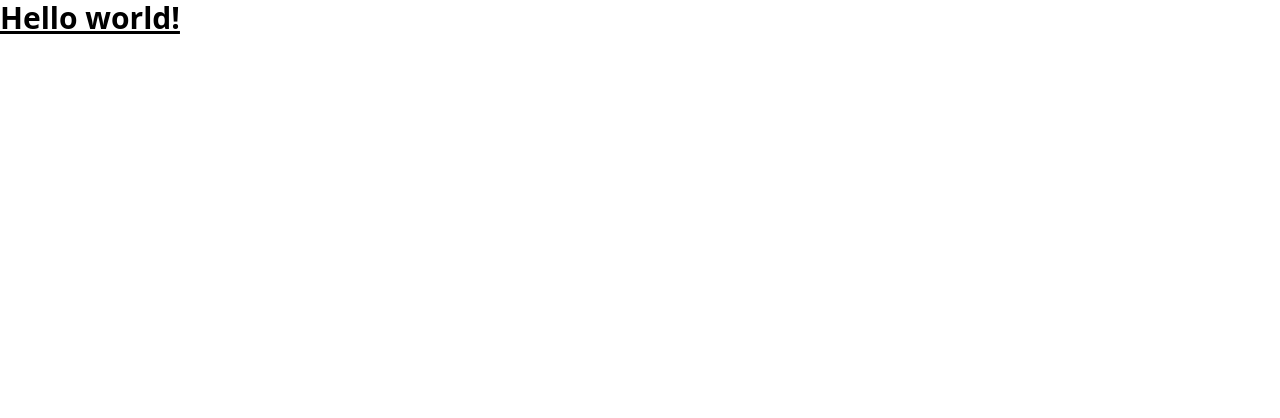
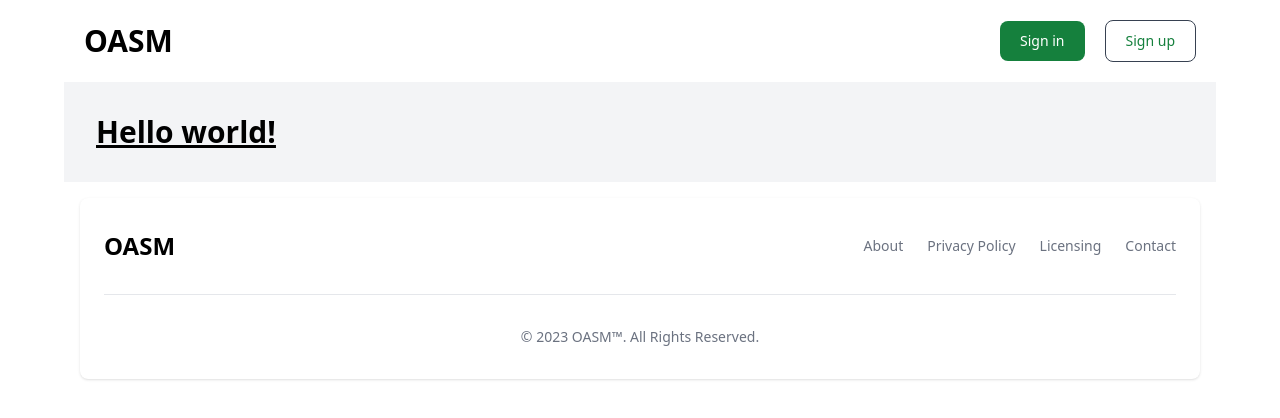
Before and after one commit to oasm-project/oasm-frontend, a Next.js app: page / in a window 1280 px wide. Shown: the top 418 px of the page. Built offline with nearby package versions, Linux system fonts and the light colour scheme.

Commit message:
feat: add header

```diff
--- /dev/null
+++ b/components/Footer.tsx
@@ -0,0 +1,49 @@
+import React from "react";
+
+type Props = {};
+
+function Footer({}: Props) {
+    return (
+        <footer className="bg-white rounded-lg shadow dark:bg-gray-900 m-4">
+            <div className="w-full container mx-auto p-4 md:px-6 md:py-8">
+                <div className="sm:flex sm:items-center sm:justify-between">
+                    <a href="#" className="flex items-center mb-4 sm:mb-0">
+                        <span className="self-center text-2xl font-semibold whitespace-nowrap dark:text-white">OASM</span>
+                    </a>
+                    <ul className="flex flex-wrap items-center mb-6 text-sm font-medium text-gray-500 sm:mb-0 dark:text-gray-400">
+                        <li>
+                            <a href="#" className="mr-4 hover:underline md:mr-6 ">
+                                About
+                            </a>
+                        </li>
+                        <li>
+                            <a href="#" className="mr-4 hover:underline md:mr-6">
+                                Privacy Policy
+                            </a>
+                        </li>
+                        <li>
+                            <a href="#" className="mr-4 hover:underline md:mr-6 ">
+                                Licensing
+                            </a>
+                        </li>
+                        <li>
+                            <a href="#" className="hover:underline">
+                                Contact
+                            </a>
+                        </li>
+                    </ul>
+                </div>
+                <hr className="my-6 border-gray-200 sm:mx-auto dark:border-gray-700 lg:my-8" />
+                <span className="block text-sm text-gray-500 sm:text-center dark:text-gray-400">
+                    © {new Date().getFullYear()}{" "}
+                    <a href="#" className="hover:underline">
+                        OASM™
+                    </a>
+                    . All Rights Reserved.
+                </span>
+            </div>
+        </footer>
+    );
+}
+
+export default Footer;
--- /dev/null
+++ b/components/Layout/MainLayout.tsx
@@ -0,0 +1,24 @@
+import React from "react";
+import Footer from "../Footer";
+import Navbar from "../Navbar";
+
+type Props = {
+    children: React.ReactNode;
+};
+
+function MainLayout({ children }: Props) {
+    return (
+        <div className="max-w-6xl mx-auto">
+            <Navbar />
+            <main className="bg-gray-100 dark:bg-gray-900">
+                <div className="container mx-auto px-4 sm:px-8">
+                    <div className="py-8">{children}</div>
+                </div>
+            </main>
+
+            <Footer />
+        </div>
+    );
+}
+
+export default MainLayout;
--- /dev/null
+++ b/components/Layout/index.ts
@@ -0,0 +1 @@
+export { default as MainLayout } from "./MainLayout";
--- /dev/null
+++ b/components/Navbar.tsx
@@ -0,0 +1,22 @@
+import React from "react";
+
+type Props = {};
+
+function Navbar({}: Props) {
+    return (
+        <nav className="flex justify-between items-center p-5">
+            <h1 className="text-3xl font-bold">OASM</h1>
+
+            <div className="space-x-5">
+                <button className="text-white bg-green-700 hover:bg-green-800 focus:ring-4 focus:outline-none focus:ring-green-300 font-medium rounded-lg text-sm w-full sm:w-auto px-5 py-2.5 text-center dark:bg-green-600 dark:hover:bg-green-700 dark:focus:ring-green-800">
+                    Sign in
+                </button>
+                <button className="border border-gray-700 bg-white text-green-700 hover:bg-green-800 hover:text-white focus:ring-4 focus:outline-none focus:ring-green-300 font-medium rounded-lg text-sm w-full sm:w-auto px-5 py-2.5 text-center dark:text-green-600 dark:hover:bg-green-700 dark:focus:ring-green-800">
+                    Sign up
+                </button>
+            </div>
+        </nav>
+    );
+}
+
+export default Navbar;
--- /dev/null
+++ b/components/index.ts
@@ -0,0 +1,2 @@
+export { default as Navbar } from "./Navbar";
+export { default as Footer } from "./Footer";
--- a/pages/index.tsx
+++ b/pages/index.tsx
@@ -1,10 +1,13 @@
+import { MainLayout } from "@/components/Layout";
 import React from "react";
 
 function Home() {
     return (
-        <div>
-            <h1 className="text-3xl font-bold underline">Hello world!</h1>
-        </div>
+        <MainLayout>
+            <div>
+                <h1 className="text-3xl font-bold underline">Hello world!</h1>
+            </div>
+        </MainLayout>
     );
 }
 
```
